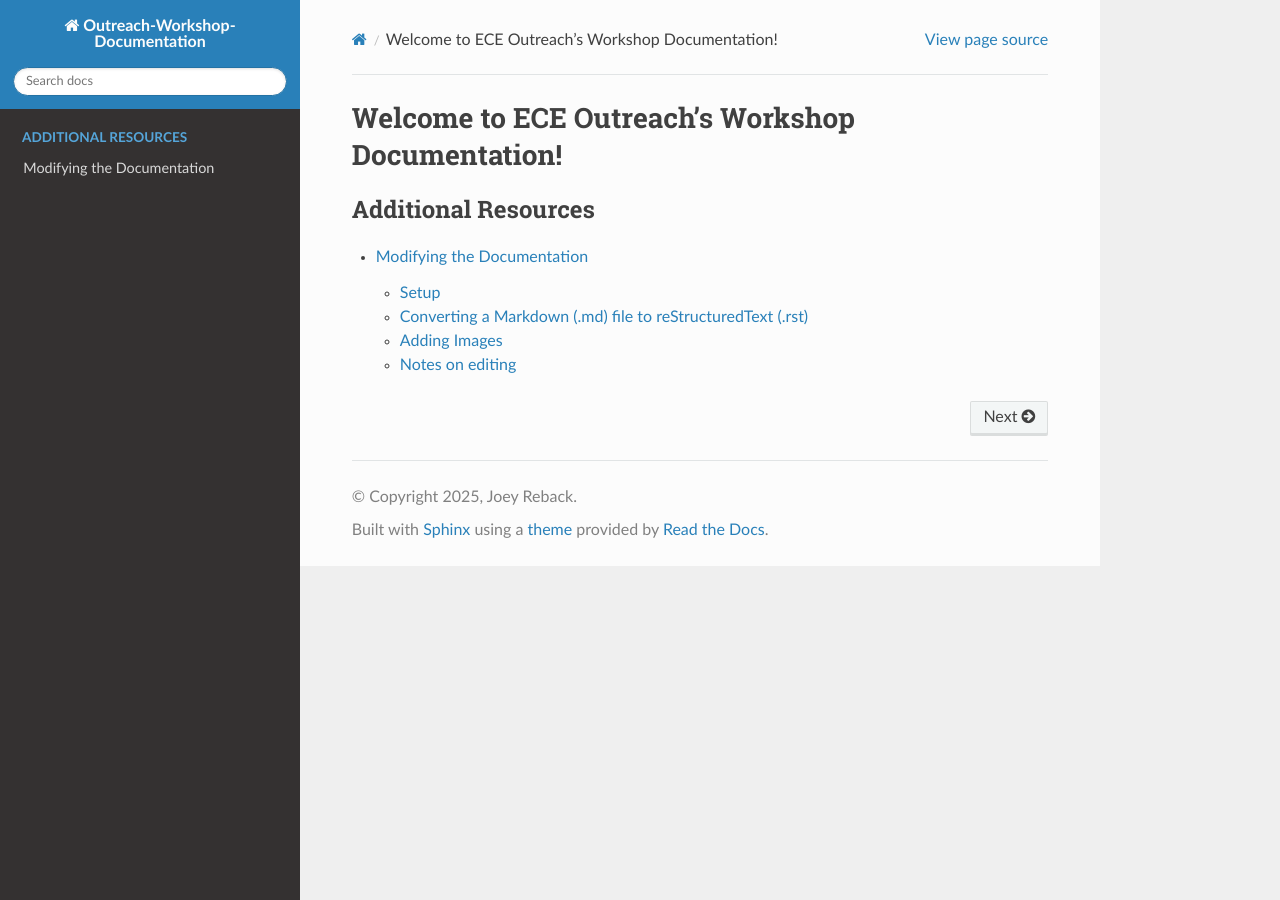
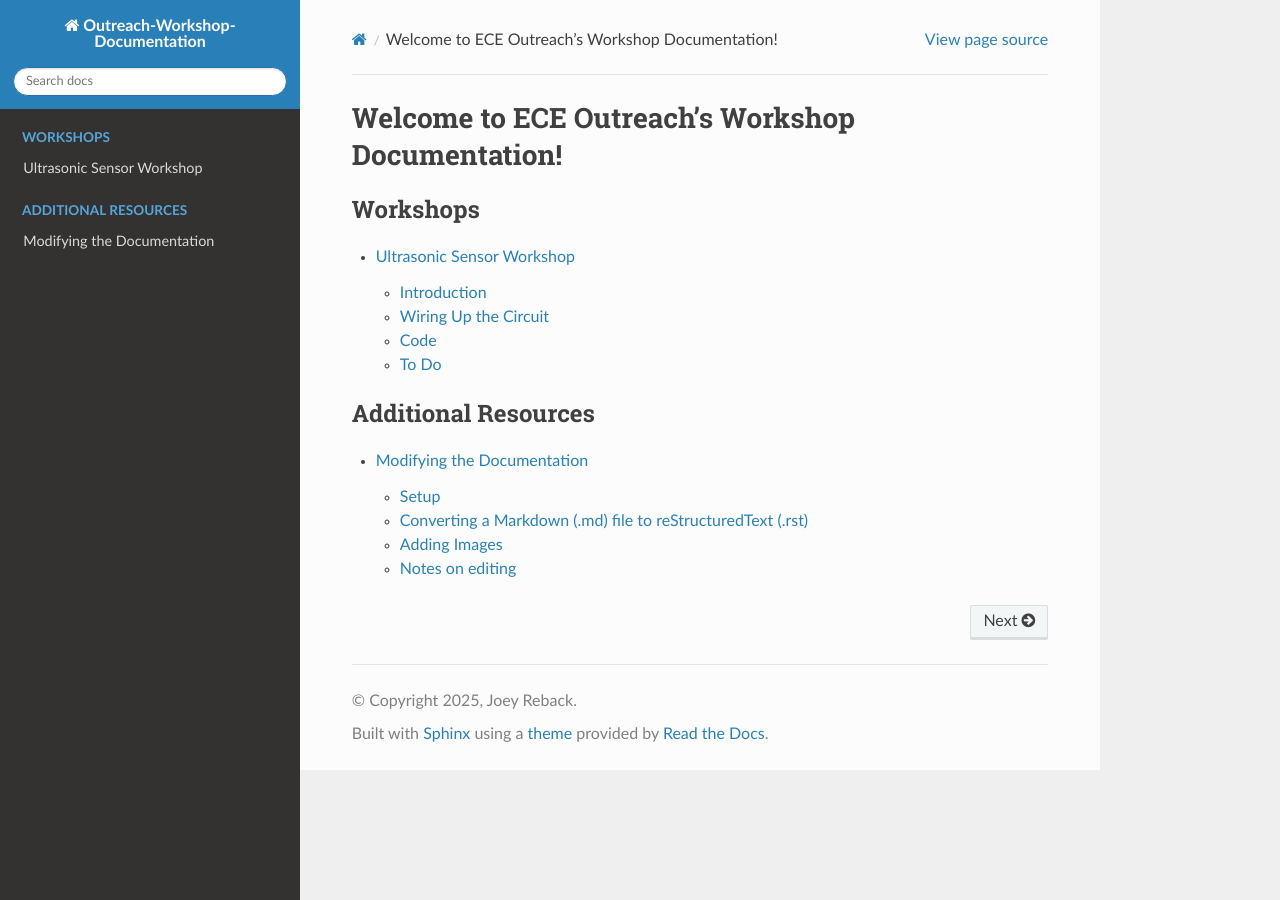
Before and after one commit to CSU-ECE-Outreach/Outreach-Workshop-Documentation, a Sphinx documentation site: the page built from docs/index.rst, in a window 1280 px wide. Built offline with Sphinx 7.4.7 and the Read the Docs theme 3.1.0, drawn with Linux system fonts in a browser that asks for light colours; some of the changed lines change nothing that is shown.

Commit message:
Adding ultrasonic demo

```diff
--- a/docs/modifying.rst
+++ b/docs/modifying.rst
@@ -25,6 +25,7 @@ Adding Images
 3. Reference images in your .rst files using the image directive:
 
 .. code-block:: rst
+
    .. image:: images/your_image_file.png
       :alt: Alternate text for the image
       :align: center
@@ -35,7 +36,7 @@ Notes on editing
 ----------------
 - Keep files inside the ``docs/`` folder so Sphinx/ReadTheDocs can find them.
 - If this page is not referenced by your project's ``index.rst`` (or a toctree), add it there to include it in the built docs.
-- Use RST hyperlink syntax (`` `text <url>`_ ``) instead of raw URLs for better rendering.
+- Use RST hyperlink syntax ``( `text <url>`_ )`` instead of raw URLs for better rendering.
 
 
 
--- a/docs/ultrasonic_sensor_workshop.rst
+++ b/docs/ultrasonic_sensor_workshop.rst
@@ -0,0 +1,88 @@
+Ultrasonic Sensor Workshop
+================================
+Introduction
+--------------------
+
+
+Wiring Up the Circuit
+--------------------
+Here's the circuit diagram for setting up the ultrasonic sensor with an Arduino:
+
+    .. figure :: images-ultrasonic/ultrasonic_circuit_diagram.png
+        :alt: Circuit diagram for ultrasonic sensor workshop
+        :align: center
+
+        Circuit Diagram for Ultrasonic Sensor with Arduino
+
+Code
+--------------------
+Here's the code you'll be working with during the workshop:
+
+.. code-block:: cpp
+
+    // ---------------------------------------------------------------- //
+    //  Arduino Distance Classification Using Ultrasonic Sensor
+    //
+    //  Date: 10/28/2022
+    //
+    //  Author: Brayan Trejo
+    //  Email:  brayan.trejo@colostate.edu
+    //
+    //  Department of Electrical and Computer Engineering
+    //  Colorado State University
+    //
+    //  Revised 11/1/2023 with suggestions from Ross and Fatimah
+    // ---------------------------------------------------------------- //
+
+
+    // Define Arduino Pinout connections
+    #define PIN_ECHO 2          // Connect Arduino pin 2 ---> Echo pin of Ultrasonic Sensor
+    #define PIN_TRIG 3          // Connect Arduino pin 3 ---> Trig pin of Ultrasonic Sensor
+
+    #define PIN_BUZZER 11        // Connect Arduino pin 11 ---> Positive terminal of Buzzer. Fun fact- certain pins have PWM capabilities.
+    #define PIN_GREEN_LED 5     // Connect Arduino pin 5 ---> Positive terminal of Green LED
+    #define PIN_BLUE_LED 6      // Connect Arduino pin 6 ---> Positive terminal of Blue LED
+    #define PIN_RED_LED 7       // Connect Arduino pin 7 ---> Positive terminal of Red LED
+
+
+    // Define variables used for calculating and classifying distance
+    double duration;        // Variable for the duration of sound wave round-trip travel
+    double distance;        // Variable for the distance measurement
+
+    // ***TO DO***: ENTER THRESHOLD VALUES (in centimeters), MAXIMUM VALUE = 50
+    int long_range = ;      // Variable that sets maximum detection distance
+    int mid_range = ;       // Variable that sets mid-range detection distance
+    int close_range = ;     // Variable that sets close-range detection distance
+
+
+    // ***TO DO***: Setup code. Runs only one time.Setup the respective pins to be either Outputs or Inputs.
+    void setup() {
+    pinMode(PIN_TRIG, );           // Sets the Trig Pin as an OUTPUT
+    pinMode(PIN_ECHO, );            // Sets the Echo Pin as an INPUT
+    pinMode(PIN_BUZZER, );         // Sets the Buzzer Pin as an OUTPUT
+    pinMode(PIN_RED_LED, );        // Sets the Red LED Pin as an OUTPUT
+    pinMode(PIN_BLUE_LED, );       // Sets the Blue LED Pin as an OUTPUT
+    pinMode(PIN_GREEN_LED, );      // Sets the Green LED Pin as an OUTPUT
+    Serial.begin(9600);                  // Starts the serial communication with the PC
+    Serial.println("Distance Classification System With Arduino Uno R3");  // Prints text to the serial monitor
+
+    }
+
+
+    // MAIN CODE: RUNS REPEATEDLY
+    void loop() {
+    distance = get_Distance();
+    classify_Distance(distance);
+    delay(5);
+    }
+
+
+To Do
+---------------------
+
+We want these colors to light up from these ranges:
+    .. figure :: images-ultrasonic/ultrasonic_range.png
+        :alt: Distance ranges for ultrasonic sensor workshop
+        :align: center
+
+        Distance Ranges for LED Indications
```
Also changed, not shown: docs/images-ultrasonic/ultrasonic_circuit_diagram.png (added), docs/images-ultrasonic/ultrasonic_range.png (added).
